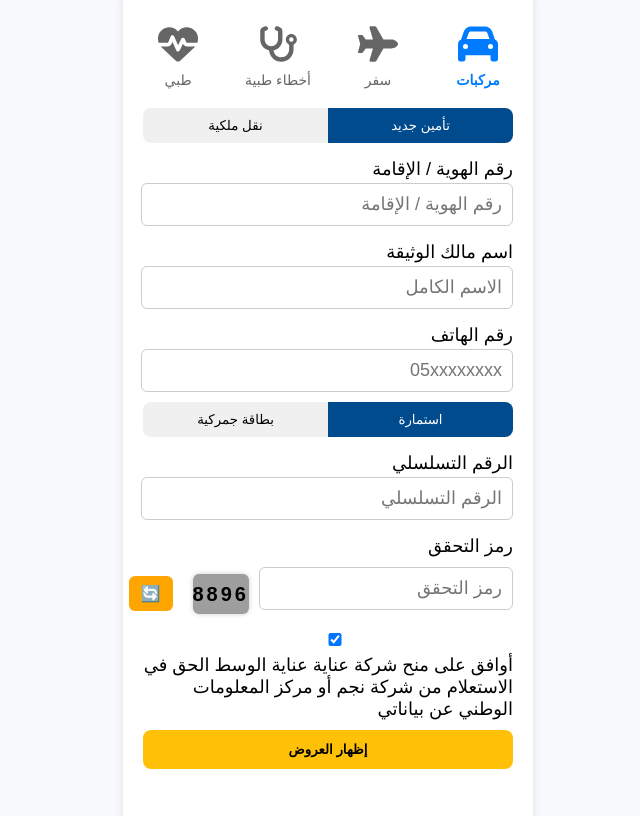
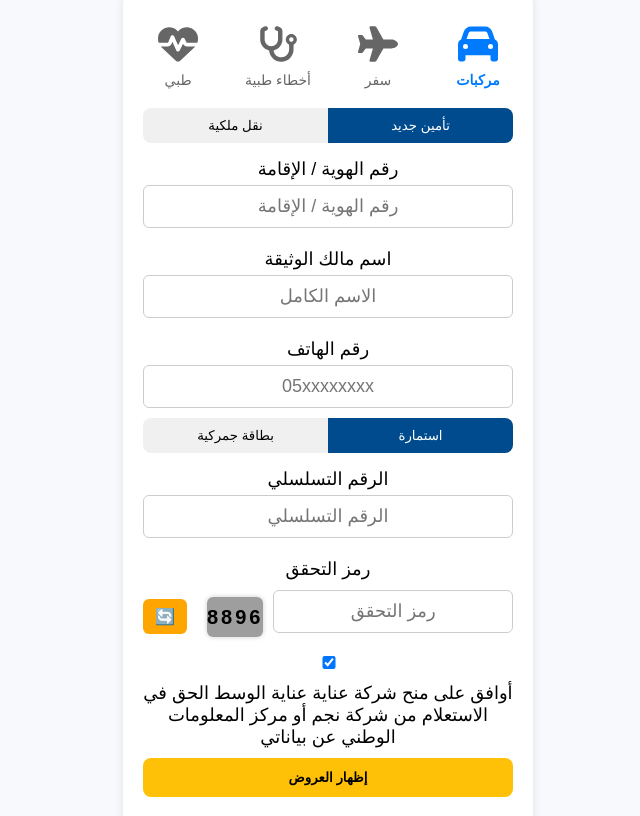
Before and after one commit to alwtnyaldm-glitch/tameenbcare, a plain HTML site: page public/index.html in a window 1280 px wide. Shown: the part 264-1080 px from the top of the page, without its empty margins (312-952 px from the left). Drawn offline with Linux system fonts and the light colour scheme; grey boxes are pictures that could not be loaded.

Commit message:
Update index.html

```diff
--- a/public/index.html
+++ b/public/index.html
@@ -427,6 +427,62 @@ input[type="tel"], select {
     margin-top: 50px;
     margin-bottom: -30px ;
   }
+  /* 1. جعل كل ما داخل الفورم في المنتصف */
+.form-wrapper {
+  background-color: white;
+  max-width: 370px;
+  margin: 30px auto;
+  padding: 20px;
+  border-radius: 10px;
+  box-shadow: 0 0 10px rgba(0, 0, 0, 0.1);
+  margin-top: 100px;
+
+  /* التوسيط الأساسي لكل النصوص داخل الفورم */
+  text-align: center;
+}
+
+/* 2. جعل الـ Labels تتوسط أيضاً */
+.form-wrapper label {
+  font-size: 18px;
+  margin: 10px 0 5px;
+  display: block;
+  text-align: center; /* توسيط النصوص */
+}
+
+/* 3. جعل حقول الإدخال في المنتصف (اختياري، إذا أردت أن يكون النص داخل الحقل في المنتصف) */
+.form-wrapper input[type="text"],
+.form-wrapper input[type="tel"],
+.form-wrapper input[type="date"],
+.form-wrapper select {
+  width: 100%;
+  padding: 10px;
+  border: 1px solid #ccc;
+  border-radius: 6px;
+  margin-bottom: 10px;
+  box-sizing: border-box;
+  text-align: center; /* لجعل الكتابة داخل الحقل تبدأ من المنتصف */
+}
+
+/* 4. زر الإرسال متمركز تلقائياً */
+.submit-btn {
+  width: 100%;
+  padding: 12px;
+  background-color: #ffc107;
+  border: none;
+  border-radius: 8px;
+  font-weight: bold;
+  cursor: pointer;
+  display: block;
+  margin: 0 auto;
+}
+
+/* 5. توسيط عناصر الـ Checkbox والنصوص الطويلة */
+.checkbox {
+  text-align: center;
+  font-size: 12px;
+  margin: 10px 0;
+}
+
 
   </style>
 </head>
```
